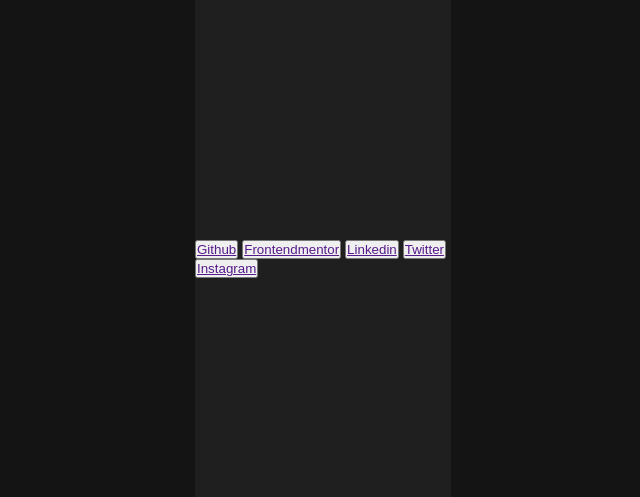
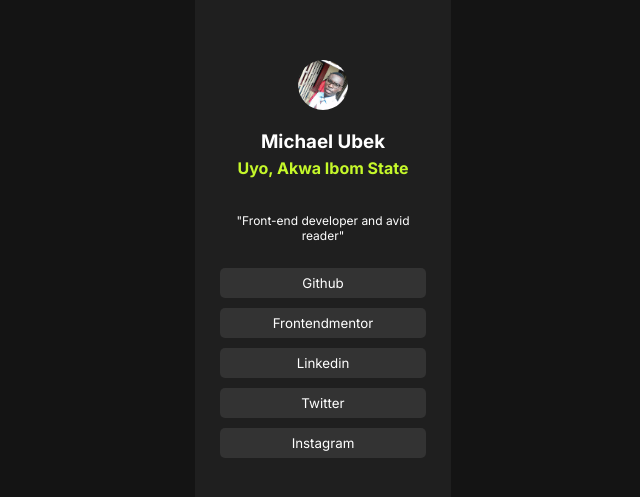
Before and after one commit to UbekM/Youthrive, a plain HTML site: page index.html in a window 1280 px wide. Shown: the part 141-638 px from the top of the page, without its empty margins (317-957 px from the left). Drawn offline with Linux system fonts and the light colour scheme.

Commit message:
in progress

```diff
--- a/index.css
+++ b/index.css
@@ -4,6 +4,7 @@
   margin: 0;
   padding: 0;
   box-sizing: border-box;
+  font-family: "Inter", sans-serif;
 }
 
 section {
@@ -22,4 +23,62 @@ section {
   display: flex;
   align-items: center;
   justify-content: center;
+  padding: 25px;
 }
+
+.social {
+  display: flex;
+  gap: 10px;
+  flex-direction: column;
+  justify-content: center;
+}
+.person {
+  display: flex;
+  flex-direction: column;
+  justify-content: center;
+  align-items: center;
+}
+
+button {
+  width: 100%;
+  height: 30px;
+  background-color: hsl(0, 0%, 20%);
+  border: none;
+  border-radius: 5px;
+}
+
+button:hover {
+  background-color: hsl(75, 94%, 57%);
+}
+
+a {
+  text-decoration: none;
+  color: white;
+}
+
+a:hover {
+}
+
+h4 {
+  color: hsl(75, 94%, 57%);
+  margin-bottom: 10px;
+}
+
+img {
+  border-radius: 50px;
+  width: 50px;
+  height: 50px;
+  margin-bottom: 20px;
+}
+
+p {
+  color: white;
+  margin: 25px 0;
+  text-align: center;
+  font-size: 12px;
+}
+
+h3 {
+  color: white;
+  margin-bottom: 5px;
+}
--- a/index.html
+++ b/index.html
@@ -5,24 +5,29 @@
   <head>
     <meta charset="UTF-8" />
     <meta name="viewport" content="width=device-width, initial-scale=1.0" />
-    <title>Document</title>
+    <title>About Me</title>
     <link rel="stylesheet" href="index.css" />
-
+    <link rel="preconnect" href="https://fonts.googleapis.com">
+<link rel="preconnect" href="https://fonts.gstatic.com" crossorigin>
+<link href="https://fonts.googleapis.com/css2?family=Inter:wght@100..900&display=swap" rel="stylesheet">
   </head>
   <body>
     <section>
       <div class="card">
         <form action="">
-          <div class="person"></div>
-          <p></p>
+          <div class="person">
+            <img src="my_pic.jpg" alt="" />
+            <h3>Michael Ubek</h3>
+            <h4>Uyo, Akwa Ibom State</h4>
+          </div>
+          <p>"Front-end developer and avid reader"</p>
           <div class="social">
             <button type="submit"><a href="">Github</a></button>
             <button type="submit"><a href="">Frontendmentor</a></button>
             <button type="submit"><a href="">Linkedin</a></button>
             <button type="submit"><a href="">Twitter</a></button>
             <button type="submit"><a href="">Instagram</a></button>
-          </div>
-        </form>
+          </form>
       </div>
     </section>
   </body>
```
Also changed, not shown: my_pic.jpg (added).
